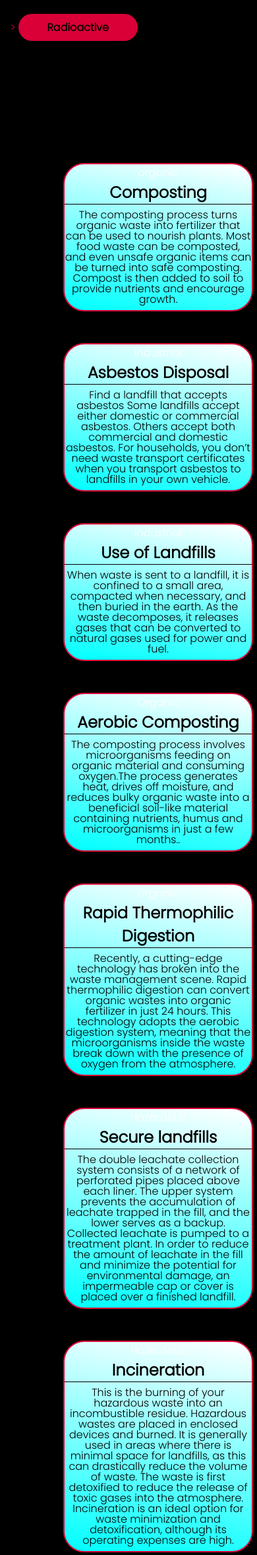
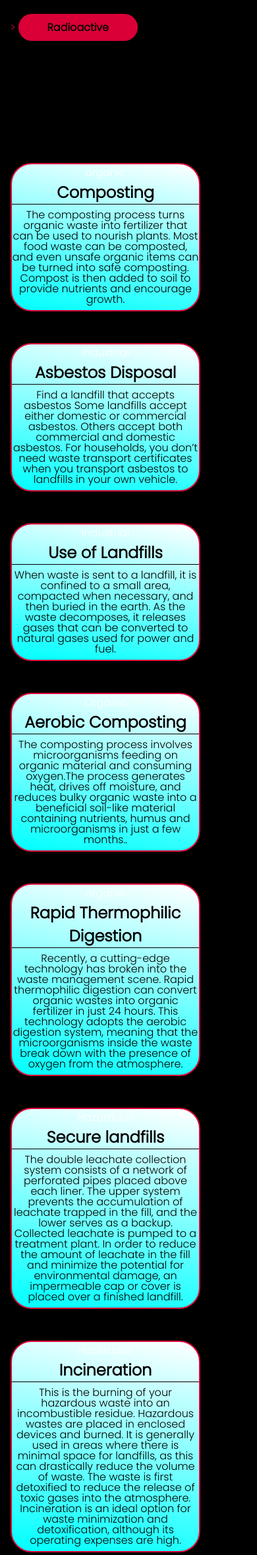
Before and after one commit to prakhardubey2002/Youthsavernec, a PHP site: page /confirmation.html in a window 390 px wide. Shown: the part 672-3029 px from the top of the page at 66% size. Run offline with PHP 8.4, Linux system fonts and the light colour scheme.

Commit message:
Update confo.css

```diff
--- a/confo.css
+++ b/confo.css
@@ -120,7 +120,7 @@ footer{
 @media only screen and (max-width:1024px){
     .wrapper{
         /* margin-top: 0; */
-        margin-left: 6rem;
+        margin-left: 1rem;
         margin-right: 15rem;
         /* text-align: center; */
         /* overflow: hidden; */
```
